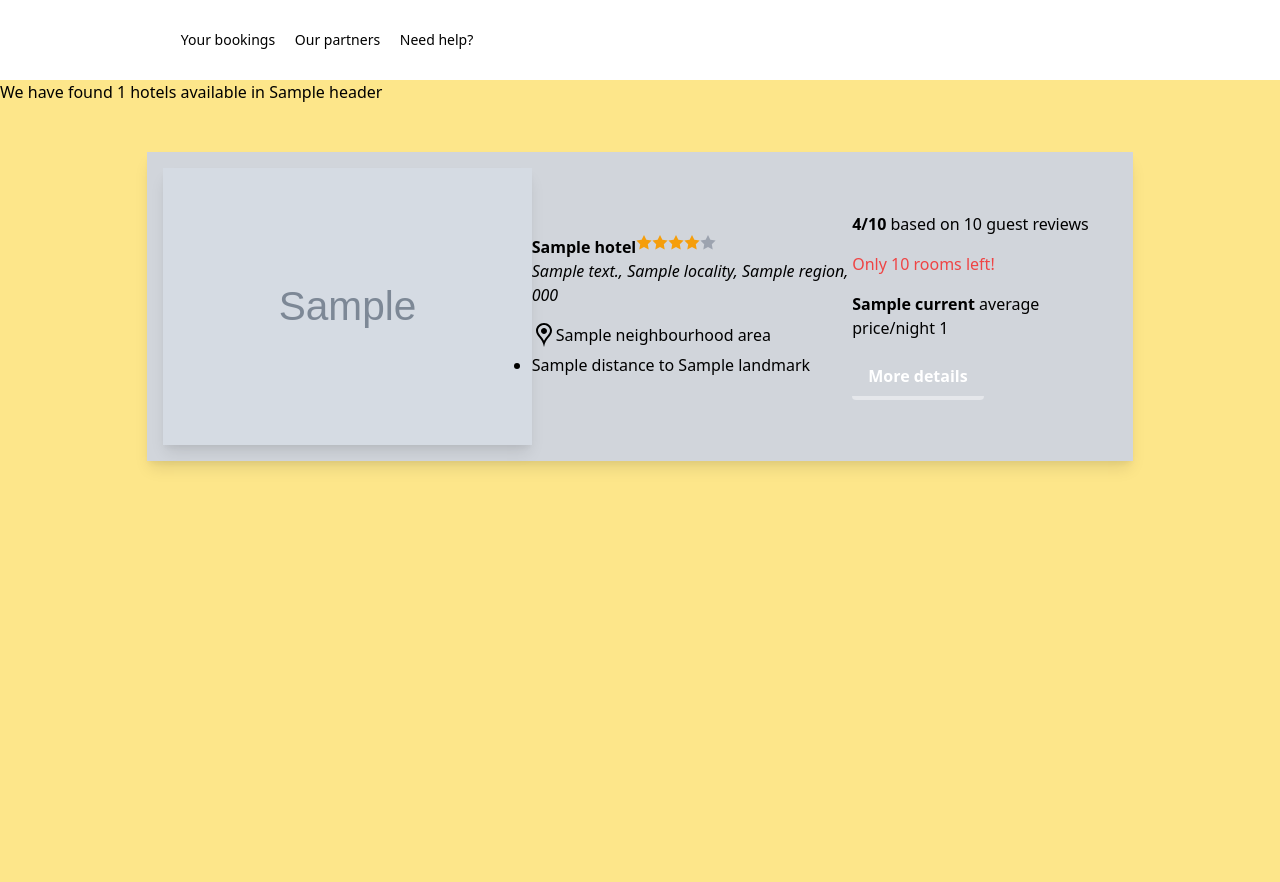
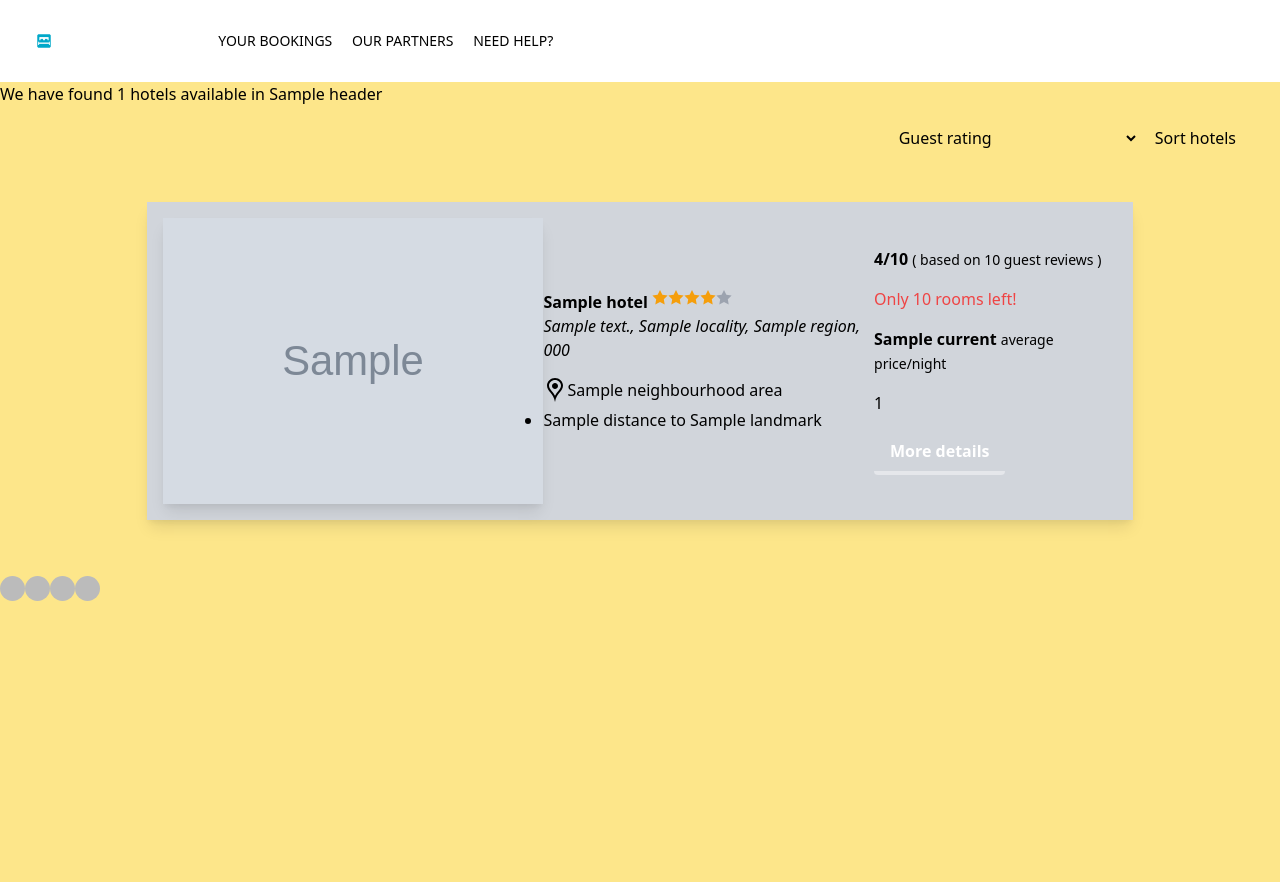
Before and after one commit to tokich6/vacation_app, a Flask app: template templates/hotels.html in a window 1280 px wide. Before the commit the page ends 468 px from the top, so only its background shows below. Run offline with Flask 2, Linux system fonts and the light colour scheme; the template is opened without the code that fills it: most values are stand-ins (such as "Sample title", 1, 10 or a date in 2020); grey boxes marked "Sample" are stand-in pictures.

Commit message:
changed logo and login and register style color, added sort hotels form to hotels route

```diff
--- a/helpers.py
+++ b/helpers.py
@@ -30,7 +30,7 @@
     # contact api and find available properties as per search parameteres
     try:
         url = "https://hotels4.p.rapidapi.com/properties/list"
-        querystring = {"currency":"USD","locale":"en_US","sortOrder":"PRICE",
+        querystring = {"currency":"USD","locale":"en_US","sortOrder":"GUEST_RATING",
         "destinationId":{id},"pageNumber":"1","checkIn":{check_in},"checkOut":{check_out},"pageSize":"25","adults1":{adults1}}
         headers = {
         'x-rapidapi-host': "hotels4.p.rapidapi.com",
--- a/static/style.css
+++ b/static/style.css
@@ -7,3 +7,11 @@
 /* .destination-search {
     background-color: yellow;
 } */
+
+.listings-loading-circle {
+    height: 25px;
+    width: 25px;
+    background-color: #bbb;
+    border-radius: 50%;
+    display: inline-block;
+}
--- a/templates/hotels.html
+++ b/templates/hotels.html
@@ -4,7 +4,30 @@
 
 {% block main %}
 
-<h1>We have found {{totalCount}} hotels available in {{ header }}</h1>
+<h1 class="mx-auto mb-4">We have found {{totalCount}} hotels available in {{ header }}</h1>
+
+<section id="sort" class="flex justify-end bg-transparent mr-8">
+  <form action="/hotels" method="POST" >
+    <label for="sort-price"></label>
+    <select class="text-teal-500 bg-transparent border-teal-500" name="sort-price" id="sort-price">
+      <option value="guest-rating">Guest rating</option>
+      <option value="best-seller">Best seller</option>
+      <option value="price-low-to-high">Price (low-to-high)</option>
+      <option value="price-high-to-low">Price (high-to-low)</option>
+      <option value="star-low-to-high">Star rating (lowest-to-highest)</option>
+      <option value="star-high-to-low">Star rating (highest-to-lowest)</option>
+    </select>
+
+      <button
+      class="border-transparent border-4 bg-teal-500 hover:bg-teal-300 px-2"
+      type="submit"
+    >
+      Sort hotels
+    </button>
+  </form>
+</section>
+
+
 
 <section class="w-5/6 mx-auto flex p-6">
   <ul class="w-full p-4">
@@ -18,7 +41,7 @@
 
       <div class="hotel-details">
         <h4 class="flex">
-          <span class="font-bold">{{ hotel.name }} </span>
+          <span class="font-bold mr-1">{{ hotel.name }} </span>
 
           <span class="inline-flex">
             {% for star in range(5) %}
@@ -67,8 +90,8 @@
       <div class="card-side-container">
         {% if hotel.guestReviews %}
         <p class="mb-4">
-          <span class="font-bold"> {{ hotel.guestReviews.rating}}/10 </span> based
-          on {{ hotel.guestReviews.total}} guest reviews
+          <span class="font-bold"> {{ hotel.guestReviews.rating}}/10 </span> <span class="text-sm"> ( based
+            on {{ hotel.guestReviews.total}} guest reviews ) </span>
         </p>
         {% endif %}
         {% if hotel.roomsLeft %} {% if hotel.roomsLeft > 1 %}
@@ -77,8 +100,9 @@
         <p class="text-red-500 mb-4">Only {{ hotel.roomsLeft}} room left!</p>
         {% endif %} {% endif %}
         <p class="mb-4">
-          <span class="font-bold"> {{ hotel.ratePlan.price.current}} </span> average price/night {{ hotel.ratePlan.price.totalPricePerStay|safe}}
+          <span class="font-bold"> {{ hotel.ratePlan.price.current}} </span> <span class="text-sm"> average price/night </span>
         </p>
+        <p class="mb-4"> {{ hotel.ratePlan.price.totalPricePerStay|safe}} </p>
 
         <form action="/hotels/<hotelID>" method="POST">
           <button
@@ -94,9 +118,13 @@
     </li>
     {% endfor %}
   </ul>
-
-
 </section>
 
+<div id="listings-loading" class="block flex items-center">
+  <span class="listings-loading-circle loading-circle1"></span>
+  <span class="listings-loading-circle loading-circle2"></span>
+  <span class="listings-loading-circle loading-circle3"></span>
+  <span class="listings-loading-circle loading-circle4"></span>
+  </div>
 
 {% endblock %}
--- a/templates/layout.html
+++ b/templates/layout.html
@@ -13,10 +13,9 @@
 <body>
     <nav class="flex items-center justify-between flex-wrap bg-teal-500 p-6">
         <div class="flex items-center flex-shrink-0 text-white mr-6">
-          <svg class="fill-current h-8 w-8 mr-2" width="54" height="54" viewBox="0 0 54 54" xmlns="http://www.w3.org/2000/svg"><path d="M13.5 22.1c1.8-7.2 6.3-10.8 13.5-10.8 10.8 0 12.15 8.1 17.55 9.45 3.6.9 6.75-.45 9.45-4.05-1.8 7.2-6.3 10.8-13.5 10.8-10.8 0-12.15-8.1-17.55-9.45-3.6-.9-6.75.45-9.45 4.05zM0 38.3c1.8-7.2 6.3-10.8 13.5-10.8 10.8 0 12.15 8.1 17.55 9.45 3.6.9 6.75-.45 9.45-4.05-1.8 7.2-6.3 10.8-13.5 10.8-10.8 0-12.15-8.1-17.55-9.45-3.6-.9-6.75.45-9.45 4.05z"/></svg>
-          <!-- <img src="../static/imgs/logo.png" alt="beach umbrella"> -->
-          <span class="font-semibold text-xl tracking-tight">
-            <a href="/">Vacations</a>
+            <img src="../static/imgs/21012019-11.jpg" alt="hotel bed" width="40px" height="30px">
+              <span class="font-semibold text-xl tracking-tight px-2">
+            <a href="/">Home Away</a>
           </span>
         </div>
         <div class="block lg:hidden">
@@ -25,7 +24,7 @@
           </button>
         </div>
         <div id="nav" class="w-full block flex-grow lg:flex lg:items-center lg:w-auto md:hidden">
-          <div class="text-sm lg:flex-grow">
+          <div class="text-sm lg:flex-grow uppercase">
             <a href="#responsive-header" class="block mt-4 lg:inline-block lg:mt-0 text-teal-200 hover:text-white mr-4">
               Your bookings
             </a>
@@ -37,8 +36,8 @@
             </a>
           </div>
           <div>
-            <a href="/login" class="inline-block text-sm px-4 py-2 leading-none border rounded text-white border-white hover:border-transparent hover:text-teal-500 hover:bg-white mt-4 lg:mt-0">Login</a>
-            <a href="/register" class="inline-block text-sm px-4 py-2 leading-none border rounded text-white border-white hover:border-transparent hover:text-teal-500 hover:bg-white mt-4 lg:mt-0">Create account</a>
+            <a href="/login" class="inline-block  px-4 py-2 leading-none border rounded text-white border-white hover:border-transparent hover:text-teal-500 hover:bg-white mt-4 lg:mt-0">Login</a>
+            <a href="/register" class="inline-block  px-4 py-2 leading-none border rounded text-white border-white hover:border-transparent hover:text-teal-500 hover:bg-white mt-4 lg:mt-0">Create account</a>
           </div>
         </div>
       </nav>
```
Also changed, not shown: templates/index.html (+6 -5 lines), templates/login.html (+4 -4 lines), templates/register.html (+10 -4 lines), static/imgs/21012019-11.jpg (added).
